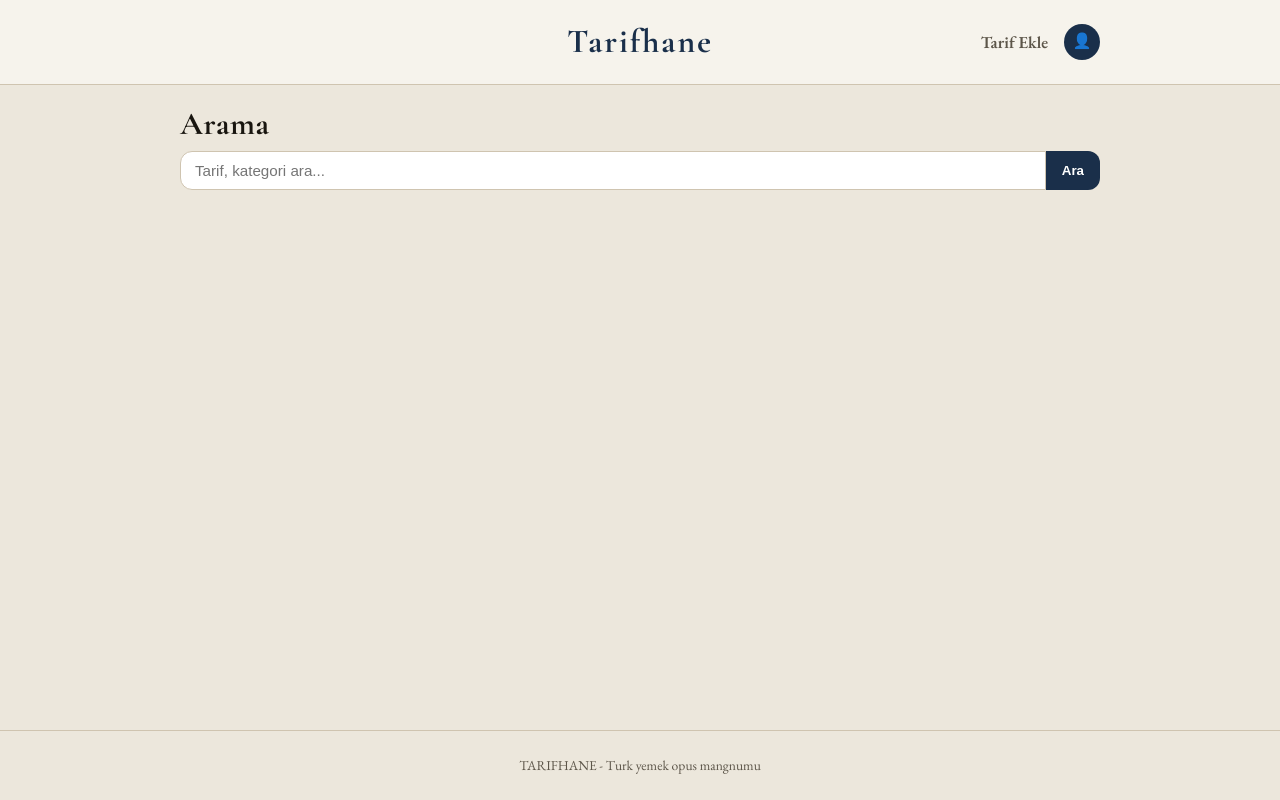
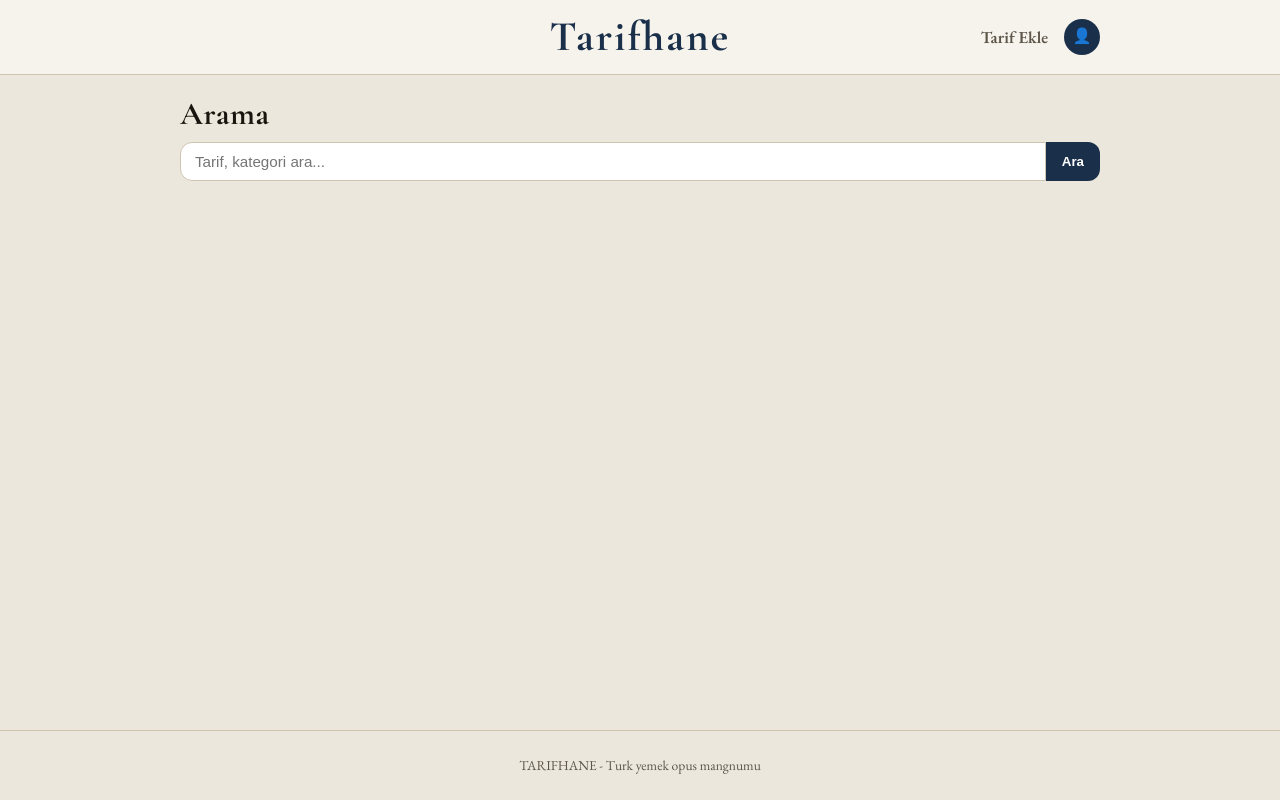
Before and after one commit to orhuncaglarr/Tarifhane, a Next.js app in the folder web/: page /ara in a window 1280 px wide. Built offline with nearby package versions, Linux system fonts and the light colour scheme; no server answers; what @tarifhane/shared would draw is missing.

Commit message:
style(web): enlarge logo to fill header without overflow
Co-authored-by: orhuncaglarr <orhuncaglarr@users.noreply.github.com>

```diff
--- a/web/src/app/globals.css
+++ b/web/src/app/globals.css
@@ -89,11 +89,12 @@ h1, h2, h3, h4 {
 .site-logo {
   grid-column: 2;
   font-family: var(--font-display);
-  font-size: 2.1rem;
+  font-size: 2.65rem;
+  line-height: 1;
   font-weight: 700;
   color: var(--accent);
   white-space: nowrap;
-  letter-spacing: 0.06em;
+  letter-spacing: 0.05em;
   text-transform: none;
 }
 
```
